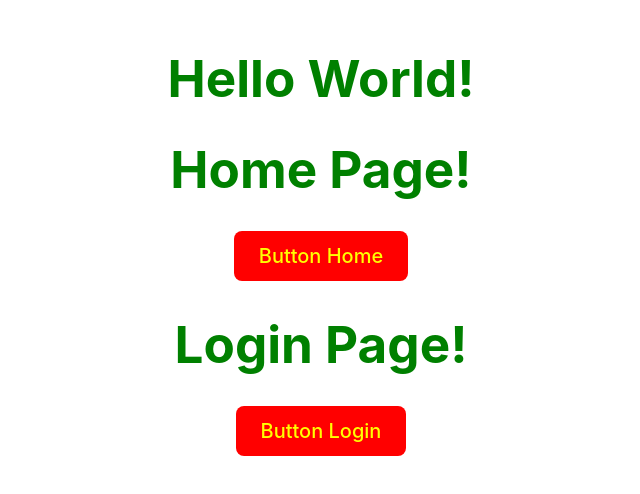
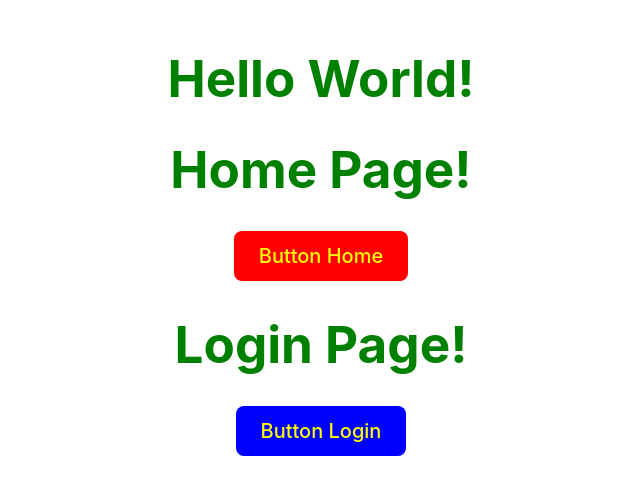
Before and after one commit to Mustofawho0/Purwadhika-Web-Develop, a React (Vite) app in the folder Front-End/Day3/intro-react/: page / in a window 1280 px wide. Shown: the part 164-658 px from the top of the page, without its empty margins (319-959 px from the left). Built offline with nearby package versions, Linux system fonts and the light colour scheme.

Commit message:
React JS

```diff
--- a/Front-End/Day3/intro-react/src/components/core/button.jsx
+++ b/Front-End/Day3/intro-react/src/components/core/button.jsx
@@ -1,17 +1,15 @@
 import styled from "styled-components";
-function Button(props) {
-  console.log(props)
+function Button({ text, page }) {
+  // console.log(props)
   const ButtonStyle = styled.button`
-    background-color: red;
+    background-color: ${page === "home" ? "red" : "blue"};
     font-size: 20px;
     color: yellow;
   `;
 
   return (
     <>
-      <ButtonStyle>
-        {props.text}
-      </ButtonStyle>
+      <ButtonStyle>{text}</ButtonStyle>
     </>
   );
 }
--- a/Front-End/Day3/intro-react/src/pages/home/index.jsx
+++ b/Front-End/Day3/intro-react/src/pages/home/index.jsx
@@ -3,9 +3,7 @@ function HomePage() {
   return (
     <>
       <h1>Home Page!</h1>
-      <Button
-      text = 'Button Home'
-      />
+      <Button text="Button Home" page="home" />
     </>
   );
 }
```
